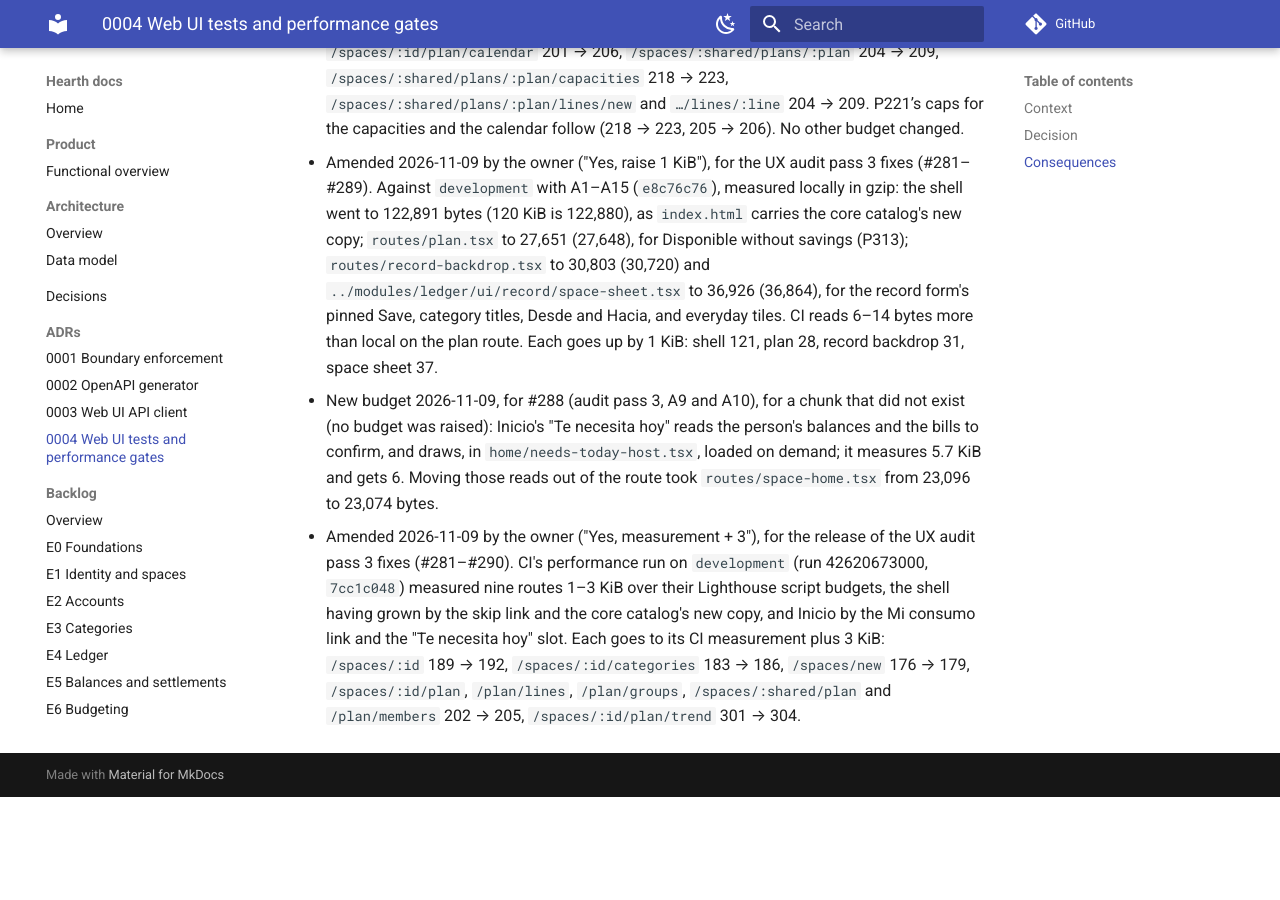
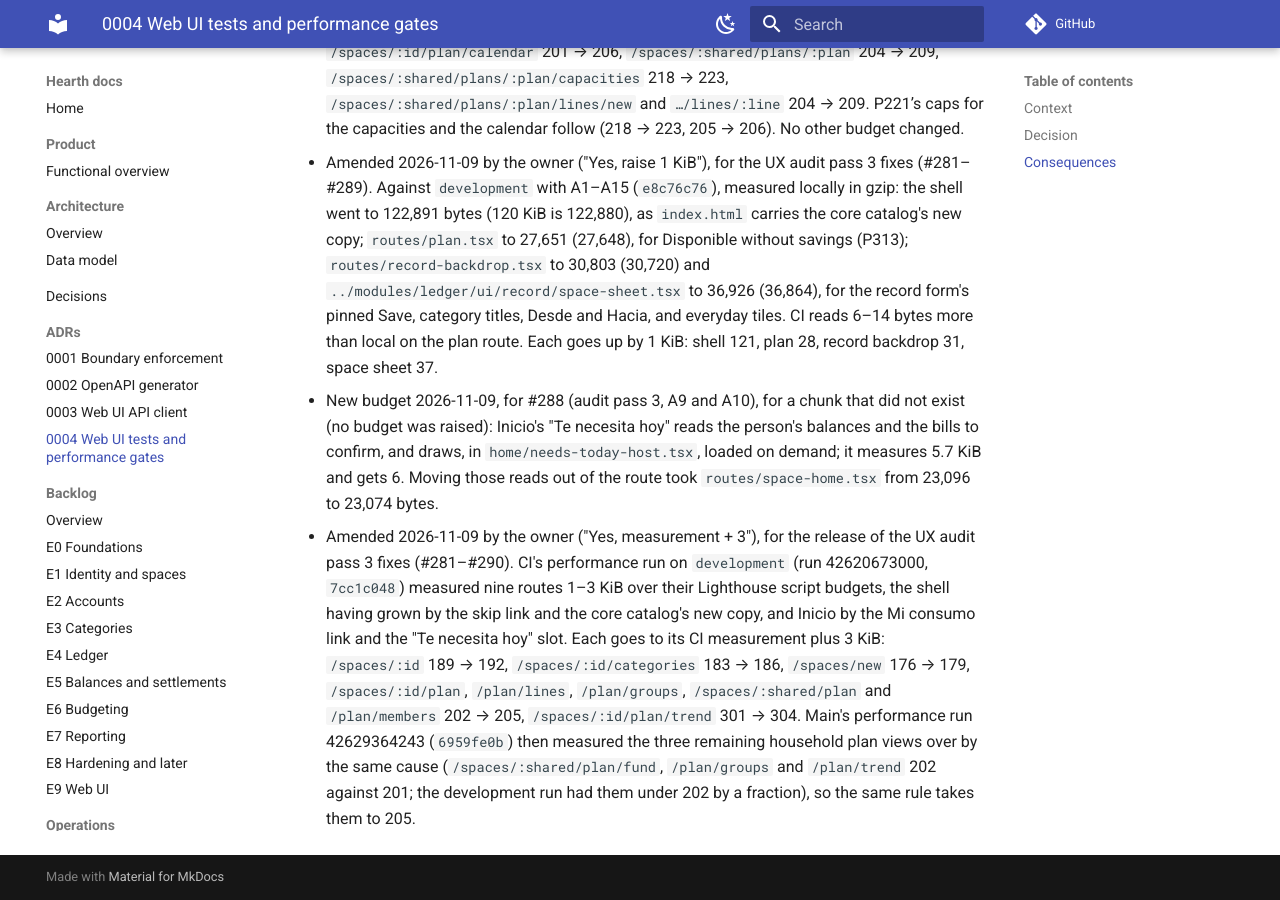
Before and after one commit to Facabore/Hearth, an MkDocs documentation site: the page built from docs/adr/0004-web-ui-testing-and-performance-gates.md, in a window 1280 px wide and 900 px high, scrolled down 7258 px. Built offline with MkDocs 1.6.1 and Material for MkDocs 9.7.7, drawn with Linux system fonts in a browser that asks for light colours; comment, search, counter and statistics services are not loaded; before the commit the page ends 8055 px from its top, so only the background shows below that.

Commit message:
test(perf): the household plan's Fondo, Por grupo and Tendencia go to their CI measurement plus 3 KiB too (Refs #281, #290)
Main's performance run 42629364243 measured them at 202 against 201, the same growth as the nine routes the owner
moved to measurement + 3 ("Yes, measurement + 3"); the development run had read them a fraction under.

```diff
--- a/docs/adr/0004-web-ui-testing-and-performance-gates.md
+++ b/docs/adr/0004-web-ui-testing-and-performance-gates.md
@@ -56,4 +56,4 @@ The owner kept React and Next.js on one condition: the UI must be fast, with Cor
 - Amended 2026-11-08 by the owner ("Sí, med + 3"), for the release of P308–P311 (#272–#275). CI’s performance run on `development` (run 42529361014, `fbc155bf`) measured nine routes 1–3 KiB over their Lighthouse script budgets; every route grew 1–4 KiB from `main` (run 42429230824), from the shell, the core catalog and the shared chunks the four rulings add, and the nine were the ones already at their limit. Each goes to its CI measurement plus 3 KiB (P154): `/spaces/:id/transactions?tx=:tx` 202 → 206, `/spaces/:id/accounts` 191 → 196, `/spaces/:id/new` 201 → 207, `/spaces/:shared/new` 201 → 206, `/spaces/:id/plan/calendar` 201 → 206, `/spaces/:shared/plans/:plan` 204 → 209, `/spaces/:shared/plans/:plan/capacities` 218 → 223, `/spaces/:shared/plans/:plan/lines/new` and `…/lines/:line` 204 → 209. P221’s caps for the capacities and the calendar follow (218 → 223, 205 → 206). No other budget changed.
 - Amended 2026-11-09 by the owner ("Yes, raise 1 KiB"), for the UX audit pass 3 fixes (#281–#289). Against `development` with A1–A15 (`e8c76c76`), measured locally in gzip: the shell went to 122,891 bytes (120 KiB is 122,880), as `index.html` carries the core catalog's new copy; `routes/plan.tsx` to 27,651 (27,648), for Disponible without savings (P313); `routes/record-backdrop.tsx` to 30,803 (30,720) and `../modules/ledger/ui/record/space-sheet.tsx` to 36,926 (36,864), for the record form's pinned Save, category titles, Desde and Hacia, and everyday tiles. CI reads 6–14 bytes more than local on the plan route. Each goes up by 1 KiB: shell 121, plan 28, record backdrop 31, space sheet 37.
 - New budget 2026-11-09, for #288 (audit pass 3, A9 and A10), for a chunk that did not exist (no budget was raised): Inicio's "Te necesita hoy" reads the person's balances and the bills to confirm, and draws, in `home/needs-today-host.tsx`, loaded on demand; it measures 5.7 KiB and gets 6. Moving those reads out of the route took `routes/space-home.tsx` from 23,096 to 23,074 bytes.
-- Amended 2026-11-09 by the owner ("Yes, measurement + 3"), for the release of the UX audit pass 3 fixes (#281–#290). CI's performance run on `development` (run 42620673000, `7cc1c048`) measured nine routes 1–3 KiB over their Lighthouse script budgets, the shell having grown by the skip link and the core catalog's new copy, and Inicio by the Mi consumo link and the "Te necesita hoy" slot. Each goes to its CI measurement plus 3 KiB: `/spaces/:id` 189 → 192, `/spaces/:id/categories` 183 → 186, `/spaces/new` 176 → 179, `/spaces/:id/plan`, `/plan/lines`, `/plan/groups`, `/spaces/:shared/plan` and `/plan/members` 202 → 205, `/spaces/:id/plan/trend` 301 → 304.
+- Amended 2026-11-09 by the owner ("Yes, measurement + 3"), for the release of the UX audit pass 3 fixes (#281–#290). CI's performance run on `development` (run 42620673000, `7cc1c048`) measured nine routes 1–3 KiB over their Lighthouse script budgets, the shell having grown by the skip link and the core catalog's new copy, and Inicio by the Mi consumo link and the "Te necesita hoy" slot. Each goes to its CI measurement plus 3 KiB: `/spaces/:id` 189 → 192, `/spaces/:id/categories` 183 → 186, `/spaces/new` 176 → 179, `/spaces/:id/plan`, `/plan/lines`, `/plan/groups`, `/spaces/:shared/plan` and `/plan/members` 202 → 205, `/spaces/:id/plan/trend` 301 → 304. Main's performance run 42629364243 (`6959fe0b`) then measured the three remaining household plan views over by the same cause (`/spaces/:shared/plan/fund`, `/plan/groups` and `/plan/trend` 202 against 201; the development run had them under 202 by a fraction), so the same rule takes them to 205.
```
Also changed, not shown: 1 other file.
